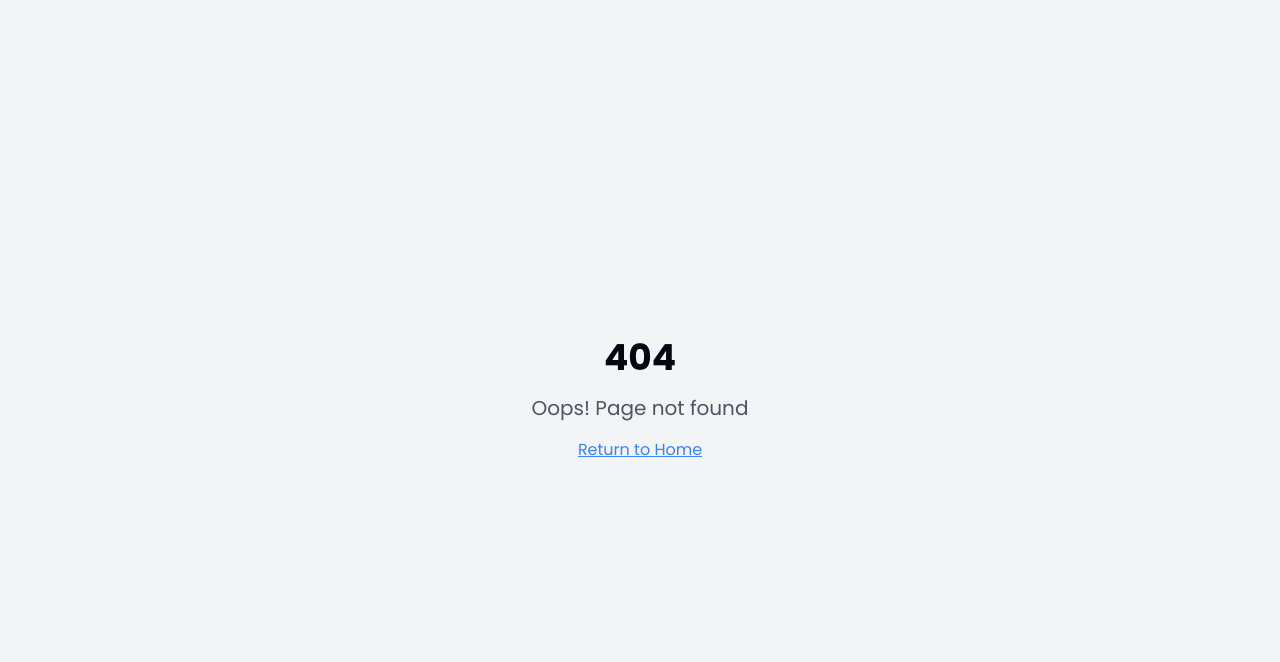
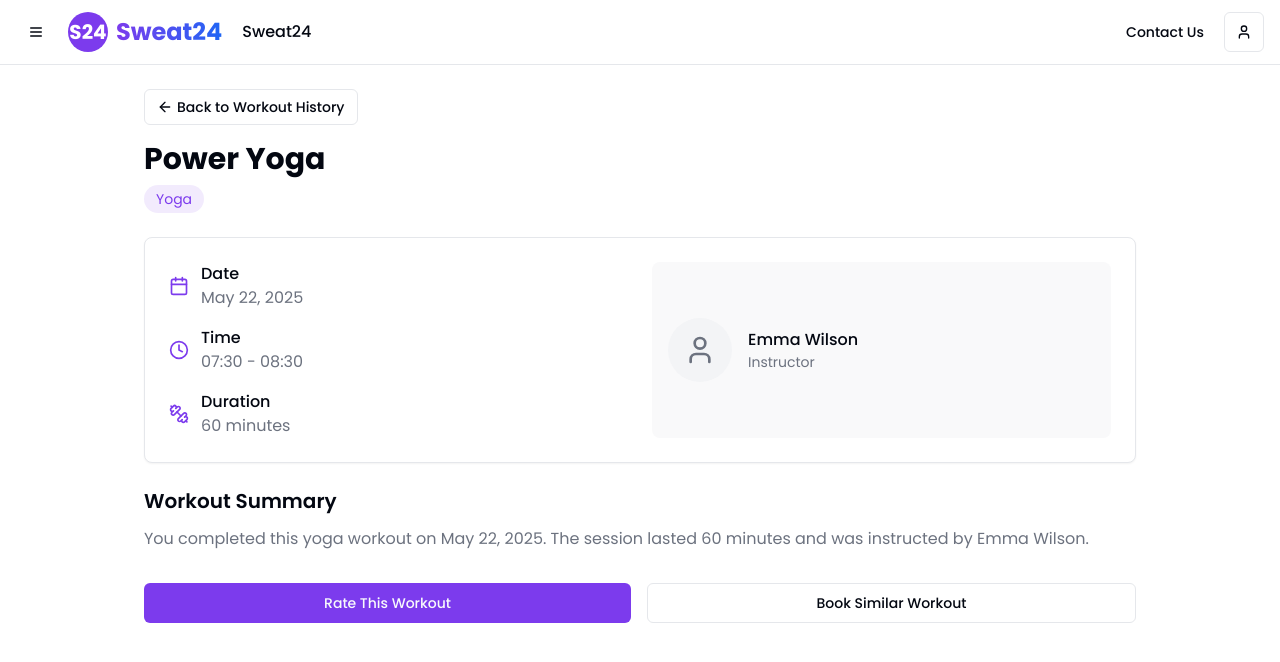
Before and after one commit to sattip/sweat24, a React (Vite) app: page /workout/101 in a window 1280 px wide. Before the commit this address had no page. Shown: the top 662 px of the page. Built offline with nearby package versions, Linux system fonts and the light colour scheme.

Commit message:
Fix: Workout history link to details page
The link to the workout details page from the workout history page is broken, resulting in a 404 error. This commit fixes the broken link.

```diff
--- a/src/App.tsx
+++ b/src/App.tsx
@@ -12,6 +12,7 @@ import ClassDetailsPage from "./pages/ClassDetailsPage";
 import ProfilePage from "./pages/ProfilePage";
 import BookingsPage from "./pages/BookingsPage";
 import WorkoutHistoryPage from "./pages/WorkoutHistoryPage";
+import WorkoutDetailsPage from "./pages/WorkoutDetailsPage";
 import ProgressPhotosPage from "./pages/ProgressPhotosPage";
 import BodyMeasurementsPage from "./pages/BodyMeasurementsPage";
 import NotFound from "./pages/NotFound";
@@ -48,6 +49,7 @@ const App = () => (
             <Route path="/profile" element={<ProfilePage />} />
             <Route path="/bookings" element={<BookingsPage />} />
             <Route path="/history" element={<WorkoutHistoryPage />} />
+            <Route path="/workout/:workoutId" element={<WorkoutDetailsPage />} />
             <Route path="/progress-photos" element={<ProgressPhotosPage />} />
             <Route path="/body-measurements" element={<BodyMeasurementsPage />} />
             <Route path="/services" element={<SpecializedServicesPage />} />
--- /dev/null
+++ b/src/pages/WorkoutDetailsPage.tsx
@@ -0,0 +1,222 @@
+
+import React from "react";
+import { useParams, useNavigate } from "react-router-dom";
+import Header from "@/components/Header";
+import { Button } from "@/components/ui/button";
+import { Card, CardContent } from "@/components/ui/card";
+import {
+  Calendar,
+  Clock,
+  User,
+  ArrowLeft,
+  Dumbbell
+} from "lucide-react";
+import RateWorkoutDialog from "@/components/workouts/RateWorkoutDialog";
+
+// Define workout type (same as in WorkoutHistoryPage)
+interface Workout {
+  id: number;
+  name: string;
+  date: string;
+  time: string;
+  instructor: string;
+  type: string;
+  duration: string;
+}
+
+// Mock data for workouts (same as in WorkoutHistoryPage)
+const mockWorkoutHistory: Workout[] = [
+  {
+    id: 101,
+    name: "Power Yoga",
+    date: "May 22, 2025",
+    time: "07:30 - 08:30",
+    instructor: "Emma Wilson",
+    type: "Yoga",
+    duration: "60 minutes",
+  },
+  {
+    id: 102,
+    name: "HIIT Blast",
+    date: "May 20, 2025",
+    time: "12:00 - 12:45",
+    instructor: "Mike Johnson",
+    type: "HIIT",
+    duration: "45 minutes",
+  },
+  {
+    id: 103,
+    name: "Spin Class",
+    date: "May 18, 2025",
+    time: "18:00 - 19:00",
+    instructor: "Sarah Davis",
+    type: "Cycling",
+    duration: "60 minutes",
+  },
+  {
+    id: 104,
+    name: "Strength Training",
+    date: "May 15, 2025",
+    time: "08:00 - 09:00",
+    instructor: "Chris Taylor",
+    type: "Strength",
+    duration: "60 minutes",
+  },
+  {
+    id: 105,
+    name: "Personal Training",
+    date: "May 10, 2025",
+    time: "14:00 - 15:00",
+    instructor: "James Miller",
+    type: "Personal",
+    duration: "60 minutes",
+  },
+  {
+    id: 106,
+    name: "Boxing",
+    date: "May 5, 2025",
+    time: "19:00 - 20:00",
+    instructor: "Alex Johnson",
+    type: "Combat",
+    duration: "60 minutes",
+  },
+  {
+    id: 107,
+    name: "Pilates",
+    date: "April 28, 2025",
+    time: "10:00 - 11:00",
+    instructor: "Lisa Chen",
+    type: "Pilates",
+    duration: "60 minutes",
+  },
+];
+
+const WorkoutDetailsPage = () => {
+  const navigate = useNavigate();
+  const { workoutId } = useParams();
+  const [ratingDialogOpen, setRatingDialogOpen] = React.useState(false);
+
+  // Find workout by ID
+  const workout = mockWorkoutHistory.find(w => w.id === Number(workoutId));
+
+  // Handle if workout not found
+  if (!workout) {
+    return (
+      <div className="min-h-screen bg-background">
+        <Header />
+        <div className="container px-4 py-6 max-w-5xl mx-auto text-center">
+          <h1 className="text-2xl font-bold mb-4">Workout not found</h1>
+          <Button onClick={() => navigate("/history")}>
+            Return to Workout History
+          </Button>
+        </div>
+      </div>
+    );
+  }
+
+  return (
+    <div className="min-h-screen bg-background">
+      <Header />
+
+      <main className="container px-4 py-6 max-w-5xl mx-auto">
+        <Button
+          variant="outline"
+          size="sm"
+          onClick={() => navigate("/history")}
+          className="mb-4 flex items-center gap-1"
+        >
+          <ArrowLeft className="h-4 w-4" /> Back to Workout History
+        </Button>
+
+        {/* Workout Header */}
+        <div className="mb-6">
+          <h1 className="text-3xl font-bold mb-2">{workout.name}</h1>
+          <div className="flex flex-wrap gap-3 text-sm">
+            <span className="bg-primary/10 text-primary rounded-full px-3 py-1">
+              {workout.type}
+            </span>
+          </div>
+        </div>
+
+        {/* Workout Details Card */}
+        <Card className="mb-6">
+          <CardContent className="p-6">
+            <div className="grid grid-cols-1 md:grid-cols-2 gap-6">
+              <div className="space-y-4">
+                <div className="flex items-center">
+                  <Calendar className="text-primary h-5 w-5 mr-3" />
+                  <div>
+                    <p className="font-medium">Date</p>
+                    <p className="text-muted-foreground">{workout.date}</p>
+                  </div>
+                </div>
+
+                <div className="flex items-center">
+                  <Clock className="text-primary h-5 w-5 mr-3" />
+                  <div>
+                    <p className="font-medium">Time</p>
+                    <p className="text-muted-foreground">{workout.time}</p>
+                  </div>
+                </div>
+
+                <div className="flex items-center">
+                  <Dumbbell className="text-primary h-5 w-5 mr-3" />
+                  <div>
+                    <p className="font-medium">Duration</p>
+                    <p className="text-muted-foreground">{workout.duration}</p>
+                  </div>
+                </div>
+              </div>
+
+              <div className="bg-muted/50 rounded-lg p-4 flex items-center">
+                <div className="w-16 h-16 rounded-full bg-muted flex items-center justify-center overflow-hidden mr-4">
+                  <User className="h-8 w-8 text-muted-foreground" />
+                </div>
+                <div>
+                  <p className="font-medium">{workout.instructor}</p>
+                  <p className="text-sm text-muted-foreground">Instructor</p>
+                </div>
+              </div>
+            </div>
+          </CardContent>
+        </Card>
+
+        {/* Workout Summary */}
+        <div className="mb-8">
+          <h2 className="text-xl font-semibold mb-3">Workout Summary</h2>
+          <p className="text-muted-foreground">
+            You completed this {workout.type.toLowerCase()} workout on {workout.date}.
+            The session lasted {workout.duration} and was instructed by {workout.instructor}.
+          </p>
+        </div>
+
+        {/* Action Buttons */}
+        <div className="flex flex-col sm:flex-row gap-4">
+          <Button
+            className="flex-1"
+            variant="default"
+            onClick={() => setRatingDialogOpen(true)}
+          >
+            Rate This Workout
+          </Button>
+          <Button
+            className="flex-1"
+            variant="outline"
+            onClick={() => navigate("/schedule")}
+          >
+            Book Similar Workout
+          </Button>
+        </div>
+      </main>
+
+      {/* Rating Dialog */}
+      <RateWorkoutDialog
+        open={ratingDialogOpen}
+        onOpenChange={setRatingDialogOpen}
+        workout={workout}
+      />
+    </div>
+  );
+};
+
+export default WorkoutDetailsPage;
```
